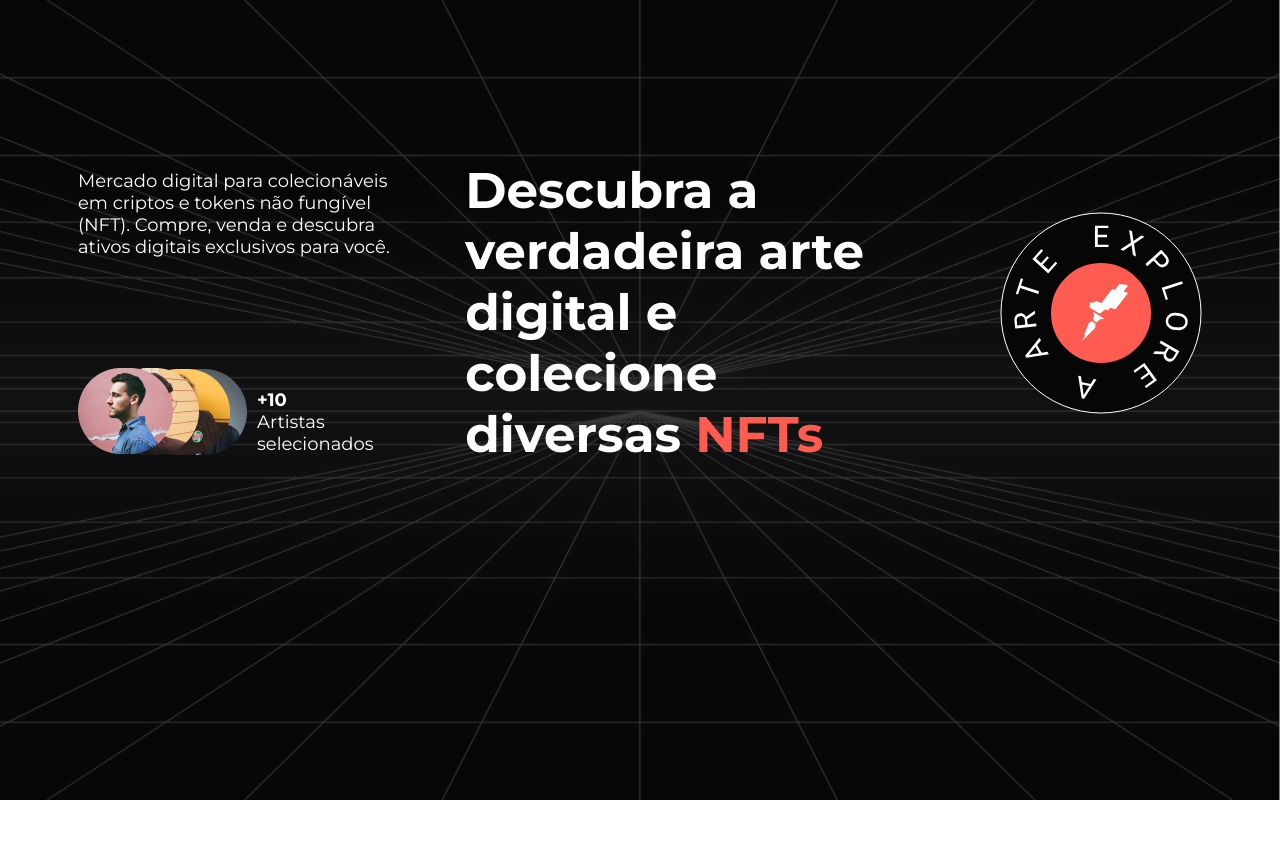
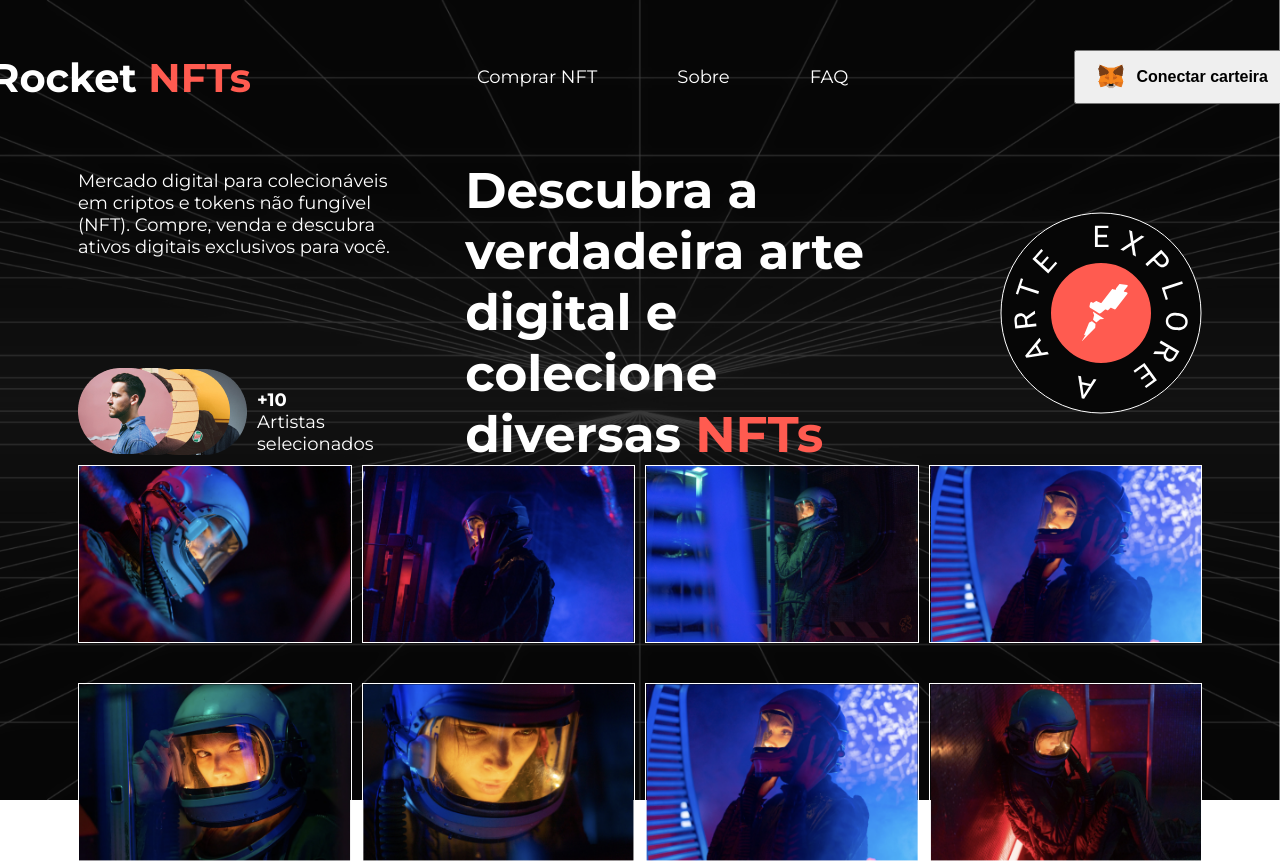
Before and after one commit to irrobs/RocketNFTs, a website built with webpack: page src/template.html in a window 1280 px wide. Before the commit the page ends 800 px from the top, so only its background shows below. Built offline with nearby package versions, Linux system fonts and the light colour scheme.

Commit message:
finish hero layout, start header layout

```diff
--- a/src/index.js
+++ b/src/index.js
@@ -1,5 +1,2 @@
 import "./styles/main.scss";
 import "./scripts/assets.js";
-const btn = document.querySelector(".btn");
-
-btn.addEventListener("click", () => console.log("funciona"));
--- a/src/styles/base/_global.scss
+++ b/src/styles/base/_global.scss
@@ -14,5 +14,9 @@ html {
 }
 
 body {
+  width: 100vw;
   box-sizing: border-box;
+  display: flex;
+  flex-direction: column;
+  align-items: center;
 }
--- /dev/null
+++ b/src/styles/components/_btn.scss
@@ -0,0 +1,11 @@
+.btn {
+  &__header {
+    display: flex;
+    align-items: center;
+    font-size: 1.6rem;
+    font-weight: 700;
+    gap: 1rem;
+    padding: 1rem 2rem;
+    cursor: pointer;
+  }
+}
--- /dev/null
+++ b/src/styles/layout/_header.scss
@@ -0,0 +1,24 @@
+.header {
+  width: 130rem;
+  position: absolute;
+  display: flex;
+  justify-content: space-between;
+  align-items: center;
+  padding: 5rem 0;
+
+  &__logo {
+    font-size: 4rem;
+    font-weight: 700;
+  }
+
+  &__nav {
+    font-size: 1.8rem;
+    font-weight: 400;
+    display: flex;
+    gap: 8rem;
+    &-link {
+      color: #fff;
+      text-decoration: none;
+    }
+  }
+}
--- a/src/styles/layout/_hero.scss
+++ b/src/styles/layout/_hero.scss
@@ -1,16 +1,18 @@
 .hero {
   width: 100vw;
+  height: 100vh;
   &__content {
+    height: 100%;
     padding: 16rem 7.8rem 0;
     display: grid;
-    grid-template-rows: repeat(2, 1fr);
+    grid-template-rows: min-content 1fr;
     justify-content: center;
   }
   &__background {
     position: absolute;
     z-index: -1;
     width: 100vw;
-    height: 100vh;
+    height: 100%;
   }
 
   &__text-box {
@@ -63,5 +65,18 @@
   }
 
   &__gallery {
+    max-width: 130rem;
+
+    display: grid;
+    grid-template-columns: repeat(4, 1fr);
+    grid-template-rows: repeat(2, min-content);
+    column-gap: 1rem;
+    row-gap: 4rem;
+    align-content: end;
+
+    &-item {
+      border: 1px solid #fff;
+      width: 100%;
+    }
   }
 }
--- a/src/styles/main.scss
+++ b/src/styles/main.scss
@@ -3,4 +3,6 @@
 @use "./base/global.scss";
 @use "./base/typography.scss";
 
+@use "./components/btn.scss";
+@use "./layout/header.scss";
 @use "./layout/hero.scss";
--- a/src/template.html
+++ b/src/template.html
@@ -1,12 +1,27 @@
 <!DOCTYPE html>
-<html lang="en">
+<html lang="pt-BR">
   <head>
     <meta charset="UTF-8" />
     <meta name="viewport" content="width=device-width, initial-scale=1.0" />
     <title>Rocket NFTs</title>
   </head>
   <body>
-    <header class="header"></header>
+    <header class="header">
+      <p class="header__logo">Rocket <span class="text--red">NFTs</span></p>
+      <nav class="header__nav">
+        <a href="#" class="header__nav-link">Comprar NFT</a
+        ><a href="#" class="header__nav-link">Sobre</a
+        ><a href="#" class="header__nav-link">FAQ</a>
+      </nav>
+      <button class="btn btn__header">
+        <img
+          src="./assets/logo_MetaMask.svg"
+          alt="Logo metamask"
+          class="btn__metamask-logo"
+        />
+        <p>Conectar carteira</p>
+      </button>
+    </header>
 
     <main class="main">
       <section class="hero">
@@ -35,7 +50,41 @@
             </h1>
             <img src="./assets/badge.svg" class="hero__logo" alt="Logo" />
           </div>
-          <div class="hero__gallery"></div>
+          <div class="hero__gallery">
+            <img
+              src="./assets/galeria-1.png"
+              alt=""
+              class="hero__gallery-item"
+            /><img
+              src="./assets/galeria-2.png"
+              alt=""
+              class="hero__gallery-item"
+            /><img
+              src="./assets/galeria-3.png"
+              alt=""
+              class="hero__gallery-item"
+            /><img
+              src="./assets/galeria-4.png"
+              alt=""
+              class="hero__gallery-item"
+            /><img
+              src="./assets/galeria-5.png"
+              alt=""
+              class="hero__gallery-item"
+            /><img
+              src="./assets/galeria-6.png"
+              alt=""
+              class="hero__gallery-item"
+            /><img
+              src="./assets/galeria-7.png"
+              alt=""
+              class="hero__gallery-item"
+            /><img
+              src="./assets/galeria-8.png"
+              alt=""
+              class="hero__gallery-item"
+            />
+          </div>
         </div>
       </section>
     </main>
```
Also changed, not shown: src/scripts/assets.js (+8 -0 lines), dist/assets/artista-1.2b4f9cdd2e083df69baf.png (deleted), dist/assets/background.b3735f16ffe9174d91b8.png (added), dist/assets/badge.9317cb08ba611832c161.svg (added), dist/assets/group-avarts.893656a0bf92180cce9a.png (added), dist/index.html, 4 other files.
